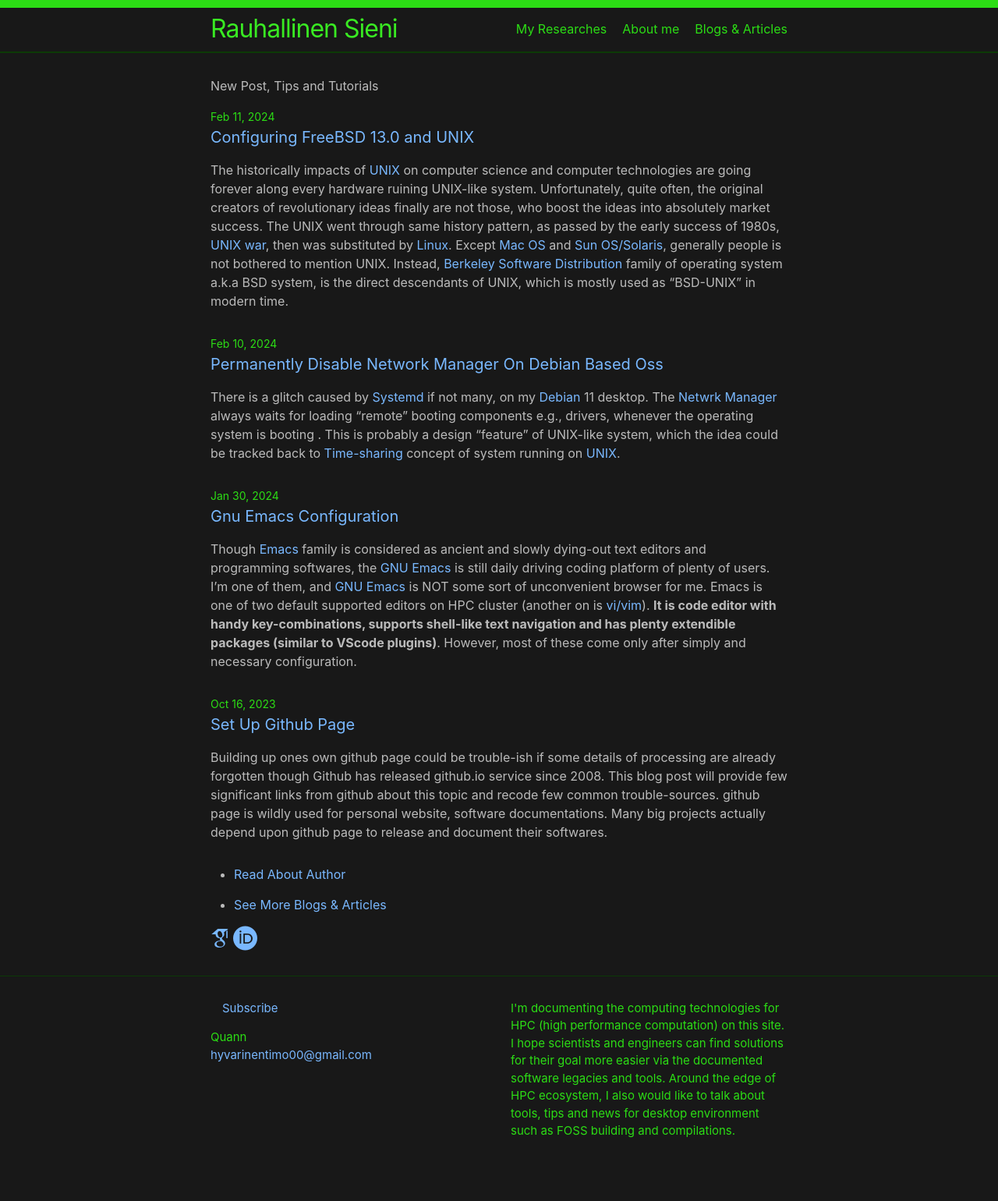
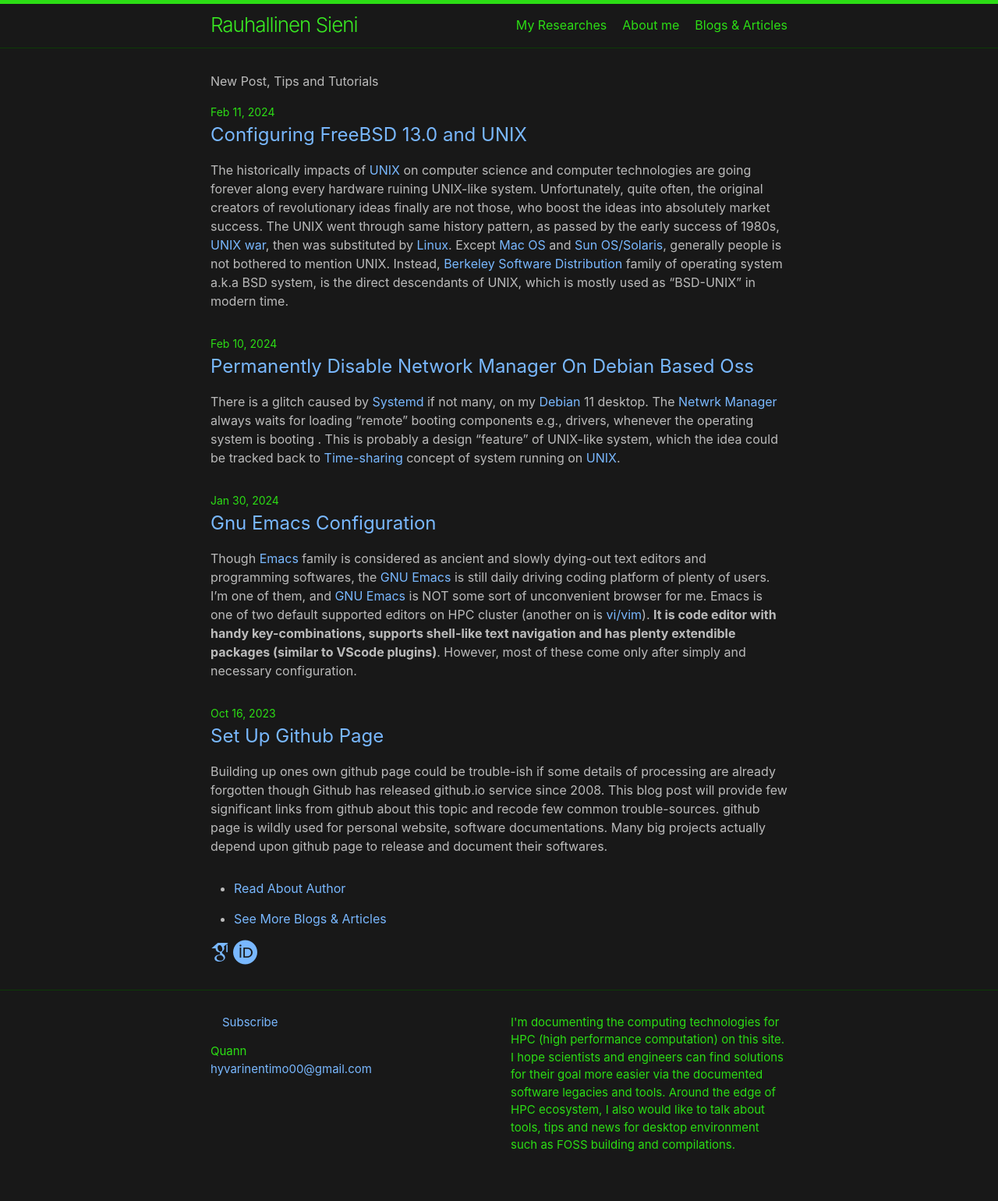
Before and after one commit to tekniiquann/tekniiquann.github.io, a Jekyll site: the page built from index.md, in a window 1280 px wide. Shown: the whole page at 78% size. Built offline with Jekyll 4.4.1, drawn with Linux system fonts in a browser that asks for light colours; some web fonts are replaced.

Commit message:
edit *scss shey sheets

```diff
--- a/_sass/minima/_base.scss
+++ b/_sass/minima/_base.scss
@@ -238,8 +238,8 @@ pre {
 }
 
 .svg-icon {
-  width: 1.8em;
-  height: 1.8em;
+  width: 1.25em;
+  height: 1.25em;
   display: inline-block;
   fill: currentColor;
   vertical-align: text-bottom;
--- a/_sass/minima/_layout.scss
+++ b/_sass/minima/_layout.scss
@@ -2,8 +2,8 @@
  * Site header
  */
 .site-header {
-  border-top: 10px solid $border-color-03;
-  border-bottom: 2px solid $border-color-01;
+  border-top: 5px solid $border-color-03;
+  border-bottom: 1px solid $border-color-01;
   min-height: $spacing-unit * 1.865/*1.865*/;
   line-height: $base-line-height * $base-font-size * 2.25;
 
@@ -12,8 +12,8 @@
 }
 
 .site-title {
-  @include relative-font-size(2.0);
-  font-weight: 400;
+  @include relative-font-size(1.625);
+  font-weight: 300;
   letter-spacing: -1px;
   margin-bottom: 0;
   float: left;
@@ -206,11 +206,11 @@
 }
 
 .page-heading {
-  @include relative-font-size(1.1);
+  @include relative-font-size(2);
 }
 
 .post-list-heading {
-  @include relative-font-size(1.25);
+  @include relative-font-size(1.75);
 }
 
 .post-list {
@@ -229,7 +229,7 @@
 
 .post-link {
   display: block;
-  @include relative-font-size(1.25);
+  @include relative-font-size(1.5);
 }
 
 
@@ -258,7 +258,7 @@
   h1, h2, h3, h4, h5, h6 { margin-top: $spacing-unit }
 
   h2 {
-    @include relative-font-size(1.5);
+    @include relative-font-size(1.75);
 
     @media screen and (min-width: $on-large) {
       @include relative-font-size(2);
@@ -269,7 +269,7 @@
     @include relative-font-size(1.375);
 
     @media screen and (min-width: $on-large) {
-      @include relative-font-size(1.225);
+      @include relative-font-size(1.625);
     }
   }
 
```
